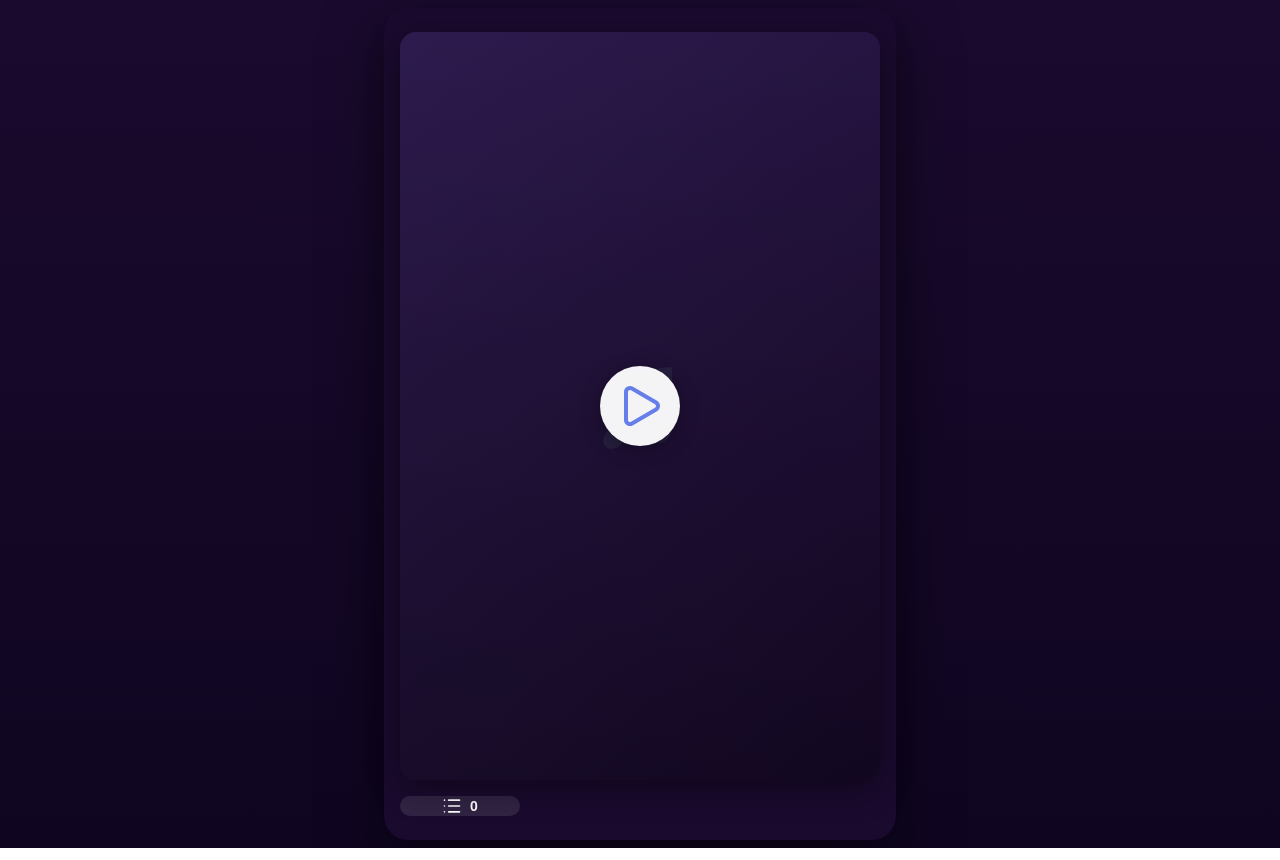
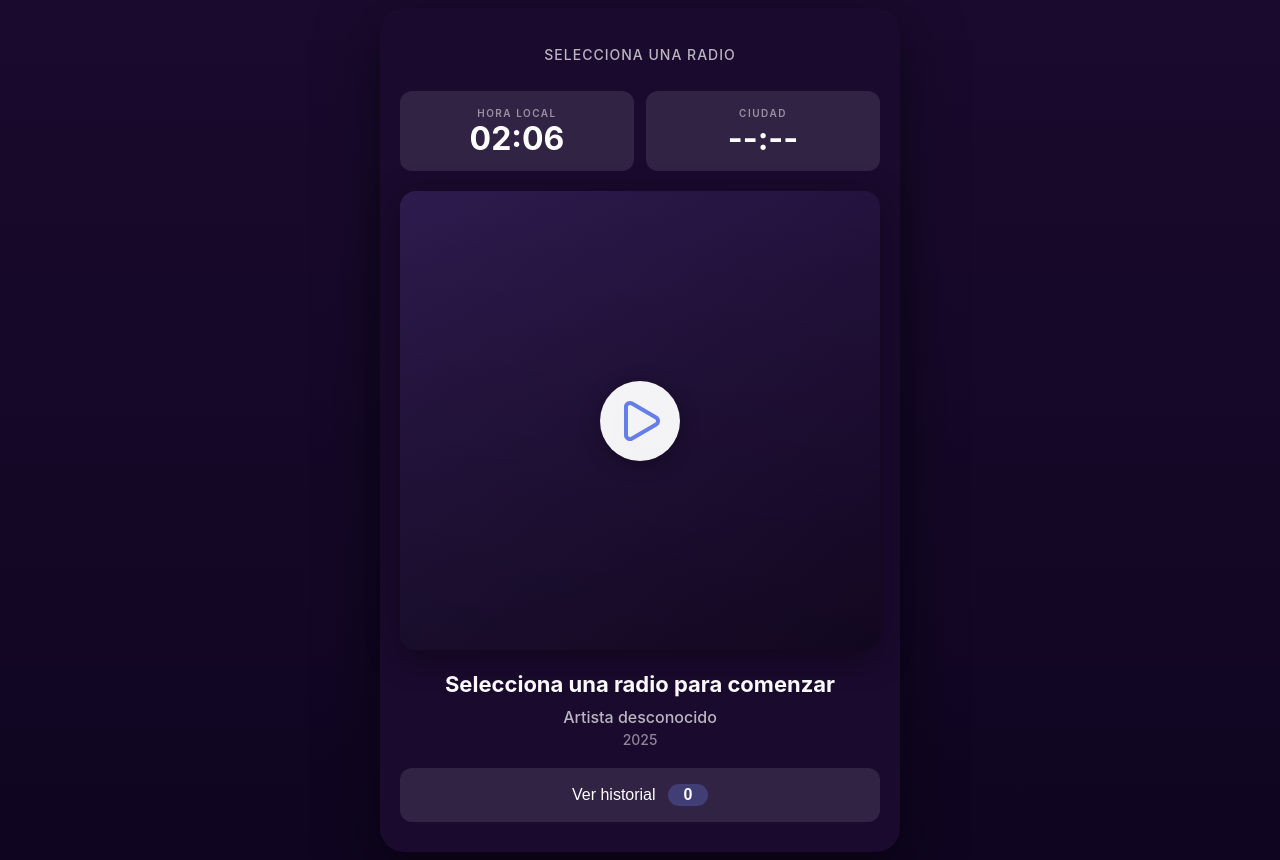
Before and after one commit to juanjorogado/random-radio, a React (Create React App) app: page / in a window 1280 px wide. Built offline with nearby package versions, Linux system fonts and the light colour scheme.

Commit message:
Auto-commit: Sun Dec 14 13:53:03 CET 2025

```diff
--- a/src/App.js
+++ b/src/App.js
@@ -239,24 +239,37 @@ const RadioApp = () => {
       {!showHistory ? (
         <div className="main-container">
 
-          {/* Nombre de la radio arriba */}
-          {currentStation && (
+          {/* 1. Nombre de la radio arriba */}
+          {currentStation ? (
             <div className="station-header-top">
-              <Radio size={16} />
-              <span className="station-name-top">{currentStation.name}</span>
-              <span className="station-location-top">
-                {currentStation.city}, {currentStation.country}
-              </span>
+              {currentStation.name} — {currentStation.city}, {currentStation.country}
+            </div>
+          ) : (
+            <div className="station-header-top">
+              Selecciona una radio
             </div>
           )}
 
-          {/* Carátula con controles superpuestos */}
-          <div className="album-cover-wrapper">
-            <div
-              className="album-cover"
-              onClick={togglePlay}
-              style={{ cursor: currentStation ? 'pointer' : 'default' }}
-            >
+          {/* 2. Relojes horizontales */}
+          <div className="clocks-horizontal">
+            <div className="clock-item">
+              <div className="clock-label-top">HORA LOCAL</div>
+              <div className="clock-time-large">
+                {currentTime.toLocaleTimeString('es-ES', { hour: '2-digit', minute: '2-digit' })}
+              </div>
+            </div>
+            <div className="clock-item">
+              <div className="clock-label-top">
+                {currentStation ? currentStation.city.toUpperCase() : 'CIUDAD'}
+              </div>
+              <div className="clock-time-large">
+                {currentStation ? getLocalTime(currentStation.timezone) : '--:--'}
+              </div>
+            </div>
+          </div>
+
+          {/* 3. Carátula grande */}
+          <div className="album-cover-main">
             {loading && (
               <div className="loading-badge">
                 Cargando...
@@ -278,16 +291,15 @@ const RadioApp = () => {
                 className="album-cover-logo"
               />
             ) : (
-                <div className="album-cover-placeholder">🎵</div>
+              <div className="album-cover-placeholder">
+                <Play size={80} style={{ opacity: 0.2 }} />
+              </div>
             )}
 
-              {/* Controles superpuestos */}
+            {/* Controles siempre visibles sobre la carátula */}
             <div className="controls-overlay">
               <button
-                  onClick={(e) => {
-                    e.stopPropagation();
-                    togglePlay();
-                  }}
+                onClick={togglePlay}
                 className="play-button-overlay"
               >
                 {playing ? <Pause size={48} /> : <Play size={48} className="play-icon" />}
@@ -295,10 +307,7 @@ const RadioApp = () => {
 
               {currentStation && (
                 <button
-                    onClick={(e) => {
-                      e.stopPropagation();
-                      playRandomStation();
-                    }}
+                  onClick={playRandomStation}
                   className="skip-button-overlay"
                 >
                   <SkipForward size={32} />
@@ -307,45 +316,20 @@ const RadioApp = () => {
             </div>
           </div>
 
-            {/* Info canción con marquee en la parte inferior */}
-            <div className="track-info-marquee">
-              <div className="marquee-content">
-                <span className="marquee-text">
-                  {currentTrack.title}
-                  {currentTrack.artist && ` • ${currentTrack.artist}`}
-                  {currentTrack.album && ` • ${currentTrack.album}`}
-                </span>
-                <span className="marquee-text">
-                  {currentTrack.title}
-                  {currentTrack.artist && ` • ${currentTrack.artist}`}
-                  {currentTrack.album && ` • ${currentTrack.album}`}
-                </span>
-              </div>
-            </div>
+          {/* 4. Info de la canción */}
+          <div className="track-info-section">
+            <h1 className="song-title">{currentTrack.title}</h1>
+            <p className="song-metadata">
+              {currentTrack.artist || 'Artista desconocido'}
+              {currentTrack.album && ` — ${currentTrack.album}`}
+            </p>
+            <p className="song-year">{new Date().getFullYear()}</p>
           </div>
 
-          {/* Relojes e historial en fila */}
-          <div className="bottom-section">
-            {currentStation && (
-              <div className="clocks-compact">
-                <div className="clock-compact">
-                  <span className="clock-label-compact">Tu hora</span>
-                  <span className="clock-time-compact">
-                    {currentTime.toLocaleTimeString('es-ES', { hour: '2-digit', minute: '2-digit' })}
-                  </span>
-                </div>
-                <div className="clock-compact">
-                  <span className="clock-label-compact">{currentStation.city}</span>
-                  <span className="clock-time-compact">{getLocalTime(currentStation.timezone)}</span>
-                </div>
-              </div>
-            )}
-
-            <button onClick={() => setShowHistory(true)} className="history-button-compact">
-              <List size={20} />
-              <span>{history.length}</span>
+          {/* 5. Botón de historial */}
+          <button onClick={() => setShowHistory(true)} className="history-btn">
+            Ver historial <span className="history-count">{history.length}</span>
           </button>
-          </div>
         </div>
       ) : (
         <div className="history-view">
--- a/src/RadioApp.css
+++ b/src/RadioApp.css
@@ -107,60 +107,73 @@
   max-width: var(--max-width-player);
   background: var(--color-background);
   border-radius: var(--radius-xl);
-  padding: var(--space-2xl) var(--space-lg);
+  padding: var(--space-3xl) var(--space-xl);
   box-shadow: var(--shadow-lg);
   display: flex;
   flex-direction: column;
-  gap: var(--space-lg);
+  gap: var(--space-xl);
   height: calc(100vh - 16px);
-  max-height: 850px;
+  max-height: 900px;
   min-height: 600px;
 }
 
 
 /* ====================================
-   STATION HEADER (TOP)
+   1. STATION HEADER (TOP)
    ==================================== */
 
 .station-header-top {
-  display: flex;
-  align-items: center;
-  justify-content: center;
-  gap: var(--space-sm);
-  padding: var(--space-md);
-  background: var(--color-secondary);
-  border-radius: var(--radius-md);
-  color: var(--color-text-primary);
+  text-align: center;
+  padding: var(--space-sm);
+  color: var(--color-text-secondary);
   font-size: var(--font-size-sm);
   font-weight: var(--font-weight-regular);
-  flex-shrink: 0;
   text-transform: uppercase;
   letter-spacing: 1px;
-}
-
-.station-name-top {
-  font-weight: var(--font-weight-bold);
-}
-
-.station-location-top {
-  opacity: var(--opacity-secondary);
-  font-weight: var(--font-weight-regular);
+  flex-shrink: 0;
 }
 
 
 /* ====================================
-   ALBUM COVER
+   2. CLOCKS HORIZONTAL
    ==================================== */
 
-.album-cover-wrapper {
-  flex: 1;
-  display: flex;
-  flex-direction: column;
-  gap: var(--space-lg);
-  min-height: 0;
+.clocks-horizontal {
+  display: grid;
+  grid-template-columns: 1fr 1fr;
+  gap: var(--space-md);
+  flex-shrink: 0;
 }
 
-.album-cover {
+.clock-item {
+  background: var(--color-secondary);
+  border-radius: var(--radius-md);
+  padding: var(--space-lg);
+  text-align: center;
+}
+
+.clock-label-top {
+  font-size: 10px;
+  color: var(--color-text-tertiary);
+  font-weight: var(--font-weight-semibold);
+  text-transform: uppercase;
+  letter-spacing: 1.5px;
+  margin-bottom: var(--space-xs);
+}
+
+.clock-time-large {
+  font-size: 32px;
+  font-weight: var(--font-weight-bold);
+  color: var(--color-text-primary);
+  line-height: 1;
+}
+
+
+/* ====================================
+   3. ALBUM COVER MAIN
+   ==================================== */
+
+.album-cover-main {
   flex: 1;
   border-radius: var(--radius-lg);
   overflow: hidden;
@@ -170,12 +183,17 @@
   align-items: center;
   justify-content: center;
   position: relative;
-  cursor: pointer;
-  transition: transform var(--transition-fast);
+  min-height: 300px;
 }
 
-.album-cover:active {
-  transform: scale(0.98);
+
+/* ====================================
+   ALBUM COVER
+   ==================================== */
+
+.album-cover-wrapper {
+  /* Ya no se usa esta clase */
+  display: none;
 }
 
 .loading-badge {
@@ -276,27 +294,28 @@
    TRACK INFO (BELOW COVER)
    ==================================== */
 
-.track-info-below {
+.track-info-section {
   text-align: center;
   padding: 0 var(--space-md);
+  flex-shrink: 0;
 }
 
-.track-title-main {
-  font-size: var(--font-size-2xl);
+.song-title {
+  font-size: 22px;
   font-weight: var(--font-weight-bold);
   color: var(--color-text-primary);
   margin: 0 0 var(--space-sm) 0;
-  line-height: 1.2;
+  line-height: 1.3;
 }
 
-.track-metadata {
+.song-metadata {
   font-size: var(--font-size-md);
   color: var(--color-text-secondary);
   margin: 0 0 var(--space-xs) 0;
   font-weight: var(--font-weight-regular);
 }
 
-.track-year {
+.song-year {
   font-size: var(--font-size-sm);
   color: var(--color-text-tertiary);
   margin: 0;
@@ -305,84 +324,48 @@
 
 
 /* ====================================
-   TRACK INFO MARQUEE (NOT USED IN NEW DESIGN)
+   5. HISTORY BUTTON
    ==================================== */
 
-.track-info-marquee {
-  display: none;
+.history-btn {
+  width: 100%;
+  padding: var(--space-lg);
+  background: var(--color-secondary);
+  border: none;
+  border-radius: var(--radius-md);
+  color: var(--color-text-primary);
+  font-size: var(--font-size-md);
+  font-weight: var(--font-weight-regular);
+  cursor: pointer;
+  transition: background var(--transition-fast), transform var(--transition-fast);
+  text-align: center;
+  flex-shrink: 0;
+}
+
+.history-btn:hover {
+  background: rgba(255, 255, 255, 0.15);
+}
+
+.history-btn:active {
+  transform: scale(0.98);
+}
+
+.history-count {
+  display: inline-block;
+  min-width: 24px;
+  padding: 2px 8px;
+  background: rgba(102, 126, 234, 0.3);
+  border-radius: 12px;
+  font-weight: var(--font-weight-bold);
+  margin-left: var(--space-sm);
 }
 
 
 /* ====================================
-   BOTTOM SECTION
+   BOTTOM SECTION - REMOVED
    ==================================== */
 
-.bottom-section {
-  display: flex;
-  gap: var(--space-md);
-  align-items: stretch;
-  flex-shrink: 0;
-}
-
-.clocks-compact {
-  flex: 1;
-  display: grid;
-  grid-template-columns: 1fr 1fr;
-  gap: var(--space-md);
-}
-
-.clock-compact {
-  background: var(--color-secondary);
-  border-radius: var(--radius-md);
-  padding: var(--space-md);
-  display: flex;
-  flex-direction: column;
-  align-items: center;
-  justify-content: center;
-  gap: var(--space-xs);
-}
-
-.clock-label-compact {
-  font-size: 10px;
-  color: var(--color-text-tertiary);
-  font-weight: var(--font-weight-semibold);
-  text-transform: uppercase;
-  letter-spacing: 1px;
-}
-
-.clock-time-compact {
-  font-size: 26px;
-  font-weight: var(--font-weight-bold);
-  color: var(--color-text-primary);
-  line-height: 1;
-}
-
-.history-button-compact {
-  min-width: 120px;
-  background: var(--color-secondary);
-  border: none;
-  border-radius: var(--radius-md);
-  color: var(--color-text-primary);
-  font-weight: var(--font-weight-semibold);
-  cursor: pointer;
-  display: flex;
-  flex-direction: row;
-  align-items: center;
-  justify-content: center;
-  gap: var(--space-sm);
-  transition: background var(--transition-fast), transform var(--transition-fast);
-  font-size: var(--font-size-sm);
-  padding: 0 var(--space-lg);
-}
-
-.history-button-compact:hover {
-  background: rgba(255, 255, 255, 0.15);
-  transform: translateY(-2px);
-}
-
-.history-button-compact:active {
-  transform: translateY(0);
-}
+/* Eliminadas las clases que ya no se usan */
 
 
 /* ====================================
@@ -517,51 +500,55 @@
 
 @media (max-width: 480px) {
   .main-container {
+    padding: var(--space-xl) var(--space-md);
     max-height: calc(100vh - 16px);
   }
 
   .station-header-top {
     font-size: 11px;
-    padding: var(--space-xs) var(--space-sm);
+  }
+
+  .clock-time-large {
+    font-size: 28px;
   }
 
   .play-button-overlay {
-    width: 64px;
-    height: 64px;
+    width: 70px;
+    height: 70px;
   }
 
   .play-button-overlay svg {
-    width: 36px;
-    height: 36px;
+    width: 40px;
+    height: 40px;
   }
 
   .skip-button-overlay {
-    width: 48px;
-    height: 48px;
+    width: 54px;
+    height: 54px;
   }
 
   .skip-button-overlay svg {
-    width: 24px;
-    height: 24px;
+    width: 28px;
+    height: 28px;
   }
 
-  .clock-time-compact {
-    font-size: var(--font-size-md);
+  .song-title {
+    font-size: 20px;
   }
 
-  .marquee-text {
+  .song-metadata {
     font-size: var(--font-size-sm);
   }
 }
 
 @media (max-height: 700px) {
   .main-container {
-    gap: var(--space-sm);
-    padding: var(--space-md);
+    gap: var(--space-md);
+    padding: var(--space-lg) var(--space-md);
   }
 
-  .station-header-top {
-    padding: var(--space-xs) var(--space-sm);
+  .clock-time-large {
+    font-size: 24px;
   }
 
   .play-button-overlay {
@@ -573,4 +560,8 @@
     width: 48px;
     height: 48px;
   }
+
+  .song-title {
+    font-size: 18px;
+  }
 }
```
Lines whose indentation alone changed are shown as unchanged.
